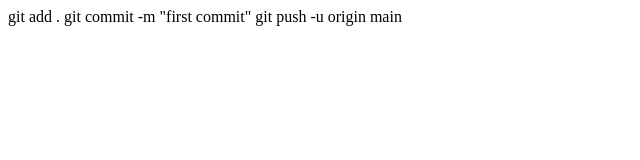
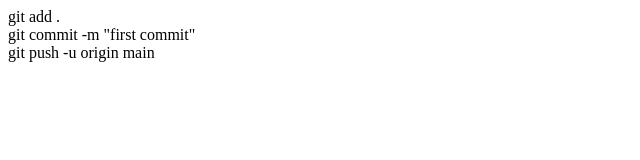
Before and after one commit to Abiel0/note, a plain HTML site: page copy.html in a window 1280 px wide. Shown: the whole page, without its empty margins (0-640 px from the left). Drawn offline with Linux system fonts and the light colour scheme.

Commit message:
Update copy.html

```diff
--- a/copy.html
+++ b/copy.html
@@ -4,9 +4,9 @@
   </head>
   <body>
     <p>
-      git add .
-      git commit -m "first commit"
-      git push -u origin main
+      git add .<br>
+      git commit -m "first commit"<br>
+      git push -u origin main<br>
     </p>
   </body>
 </html>
```
